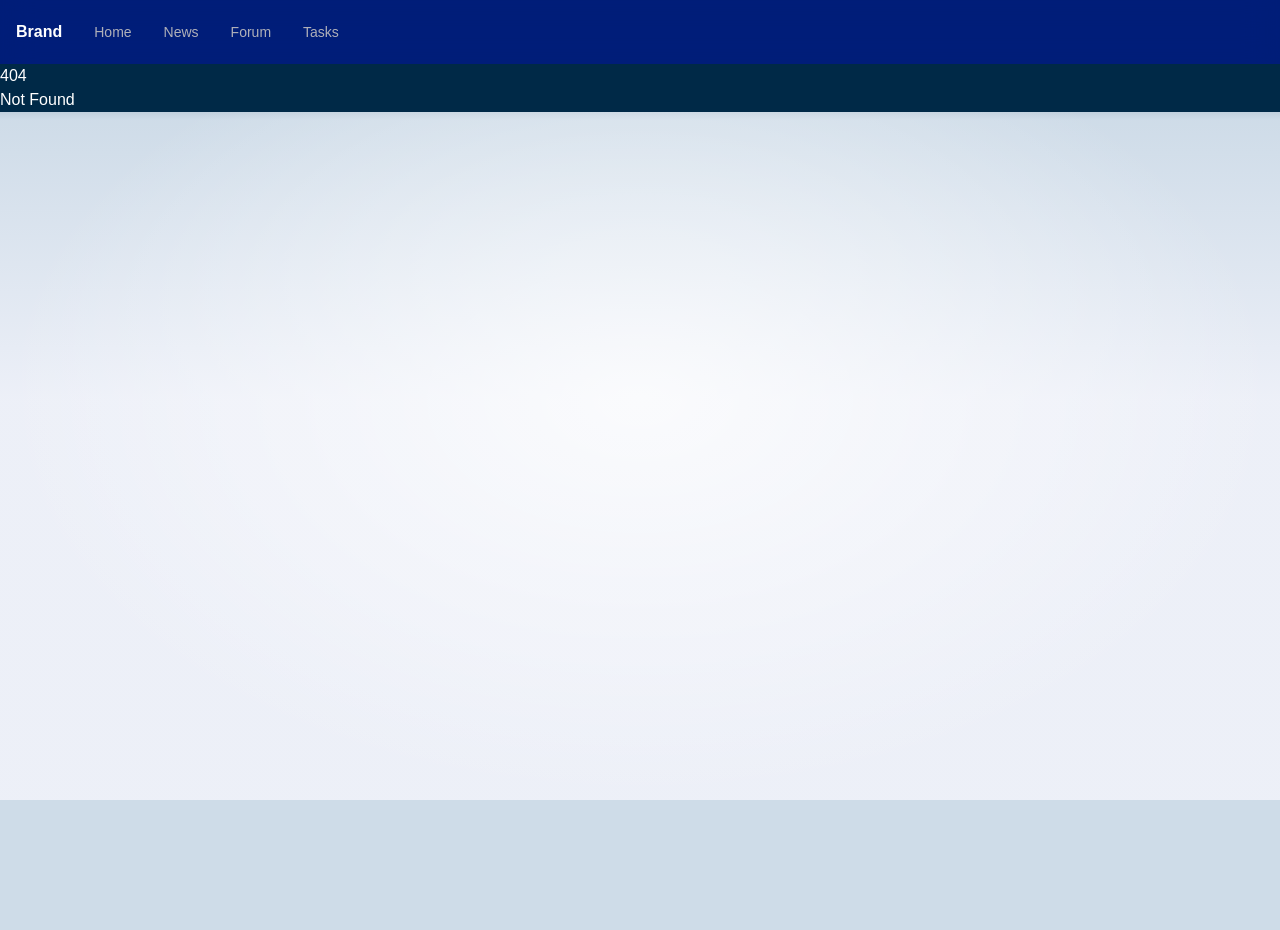
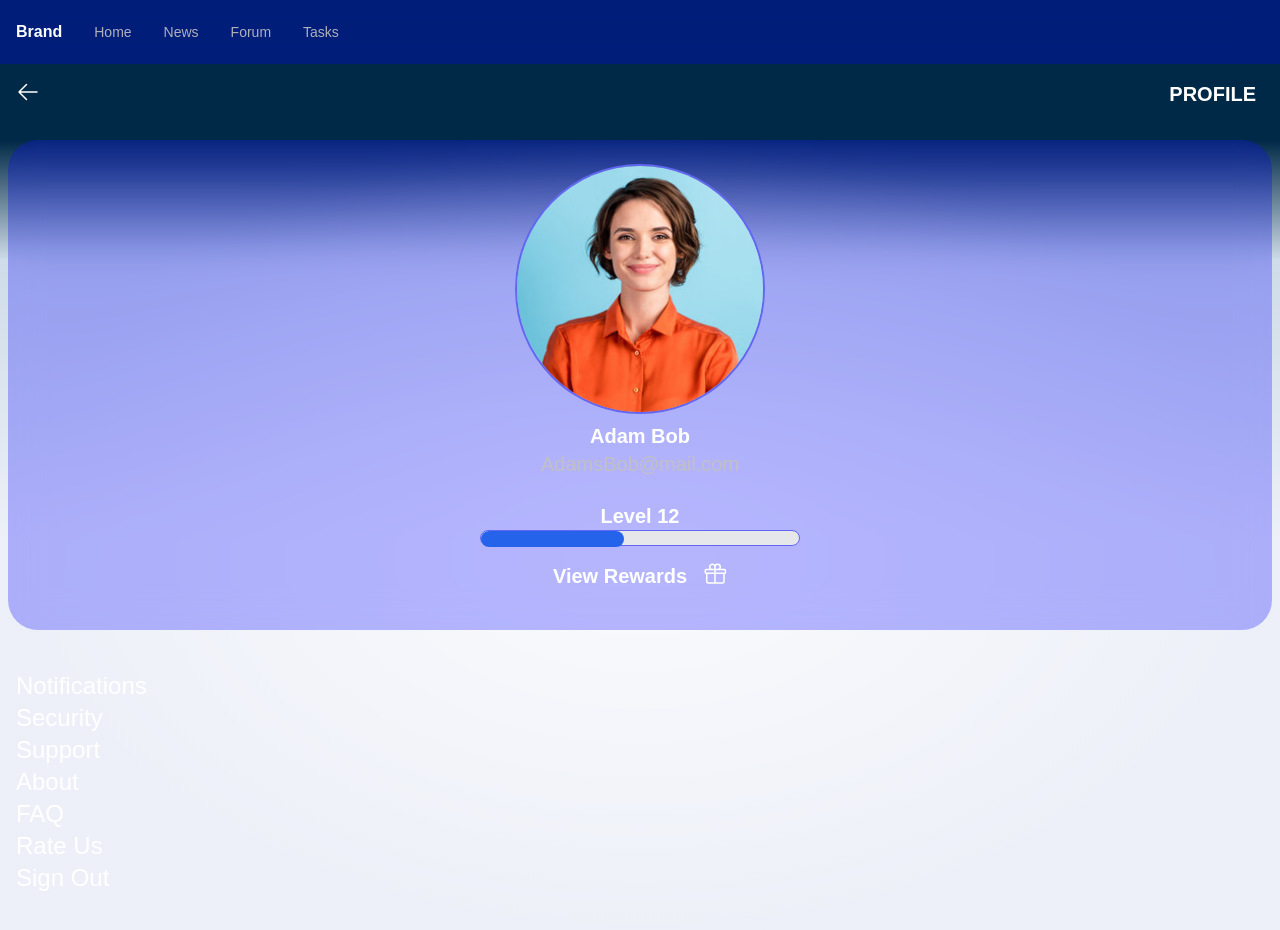
Before and after one commit to datgai/BudgetBuddy, a SvelteKit app: page /profile in a window 1280 px wide. Before the commit this address had no page. Shown: the top 930 px of the page. Before the commit the page ends 800 px from the top, so only its background shows below. Built offline with nearby package versions, Linux system fonts and the light colour scheme.

Commit message:
:new: NEW : add profile page

```diff
--- /dev/null
+++ b/src/routes/profile/+page.svelte
@@ -0,0 +1,101 @@
+<script>
+  import "../styles.css";
+  import person_picture from "$lib/images/Person.png";
+</script>
+
+<header>
+  <div class="flex p-4">
+    <a href="/" class="">
+      <svg
+        xmlns="http://www.w3.org/2000/svg"
+        fill="none"
+        viewBox="0 0 24 24"
+        stroke-width="1.5"
+        stroke="currentColor"
+        class="w-6 h-6"
+      >
+        <path
+          stroke-linecap="round"
+          stroke-linejoin="round"
+          d="M10.5 19.5 3 12m0 0 7.5-7.5M3 12h18"
+        />
+      </svg>
+    </a>
+    <h1 class="flex-1 text-xl font-bold mx-2 text-right">PROFILE</h1>
+  </div>
+</header>
+
+<body>
+  <div
+    class="flex flex-col mx-2 my-4 px-2 py-6 bg-[color:var(--color-theme-1)] backdrop-blur-lg rounded-[30px]"
+  >
+    <div class="mx-auto">
+      <!-- svelte-ignore a11y-missing-attribute -->
+      <img
+        height="250"
+        width="250"
+        class="rounded-full border-2 border-indigo-500"
+        src={person_picture}
+      />
+    </div>
+    <div class=" my-2 mx-auto">
+      <p
+        class="font-bold text-xl text-[var(--color-text)] truncate text-center"
+      >
+        Adam Bob
+      </p>
+      <p class="truncate text-xl text-[var(--color-text-inactive)] text-center">
+        AdamsBob@mail.com
+      </p>
+    </div>
+
+    <div class="my-4 mx-auto w-80">
+      <p
+        class="font-bold text-xl text-[var(--color-text)] truncate text-center"
+      >
+        Level 12
+      </p>
+      <div
+        class="w-full bg-gray-200 rounded-full h-4 mb-4 dark:bg-white border border-indigo-500"
+      >
+        <div
+          class="bg-blue-600 h-4 rounded-full dark:bg-blue-500"
+          style="width: 45%"
+        ></div>
+      </div>
+      <div class="flex flex-row mx-auto justify-center">
+        <p
+          class="font-bold text-xl text-[var(--color-text)] truncate text-center mx-2"
+        >
+          View Rewards
+        </p>
+        <svg
+          xmlns="http://www.w3.org/2000/svg"
+          fill="none"
+          viewBox="0 0 24 24"
+          stroke-width="1.5"
+          stroke="currentColor"
+          class="w-6 h-6 mx-2"
+        >
+          <path
+            stroke-linecap="round"
+            stroke-linejoin="round"
+            d="M21 11.25v8.25a1.5 1.5 0 0 1-1.5 1.5H5.25a1.5 1.5 0 0 1-1.5-1.5v-8.25M12 4.875A2.625 2.625 0 1 0 9.375 7.5H12m0-2.625V7.5m0-2.625A2.625 2.625 0 1 1 14.625 7.5H12m0 0V21m-8.625-9.75h18c.621 0 1.125-.504 1.125-1.125v-1.5c0-.621-.504-1.125-1.125-1.125h-18c-.621 0-1.125.504-1.125 1.125v1.5c0 .621.504 1.125 1.125 1.125Z"
+          />
+        </svg>
+      </div>
+    </div>
+  </div>
+
+  <div class="mx-2 my-4 px-2 py-6">
+    <ul class="text-2xl">
+      <li>Notifications</li>
+      <li>Security</li>
+      <li>Support</li>
+      <li>About</li>
+      <li>FAQ</li>
+      <li>Rate Us</li>
+      <li>Sign Out</li>
+    </ul>
+  </div>
+</body>
```
